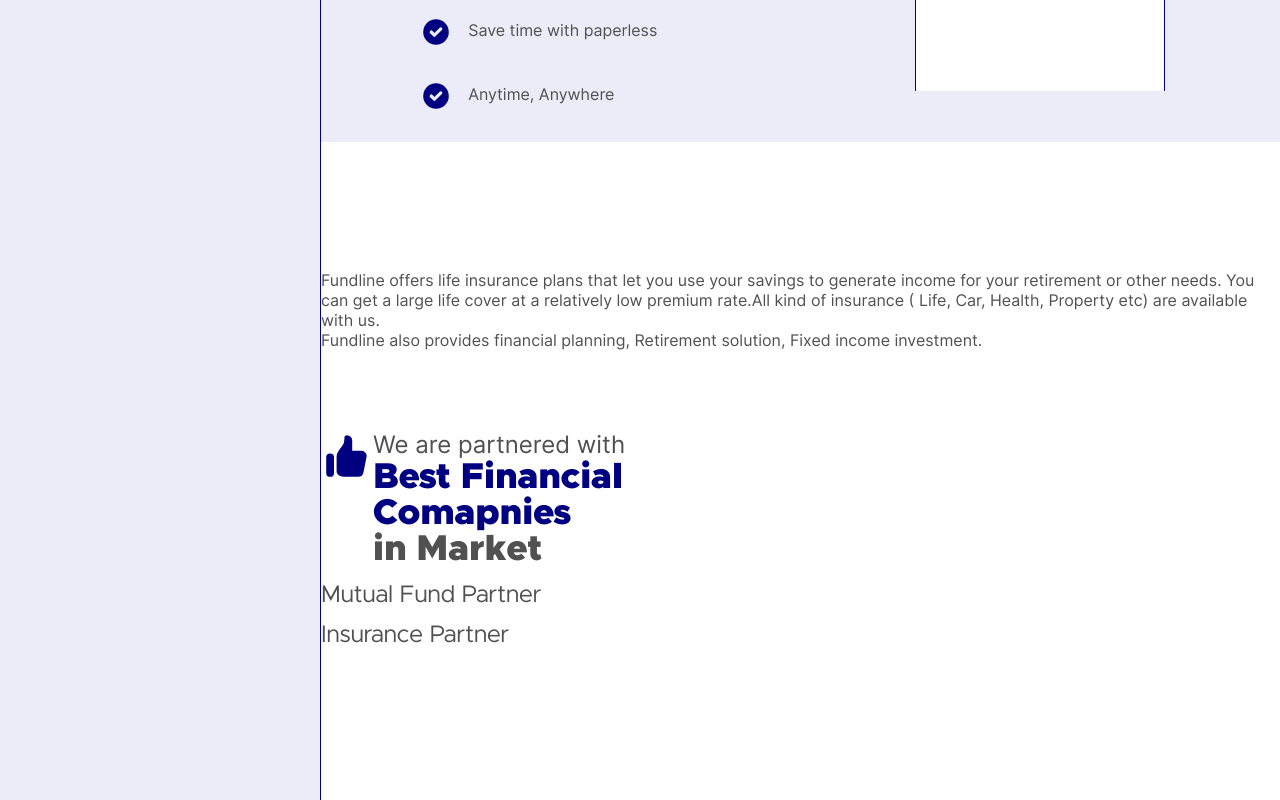
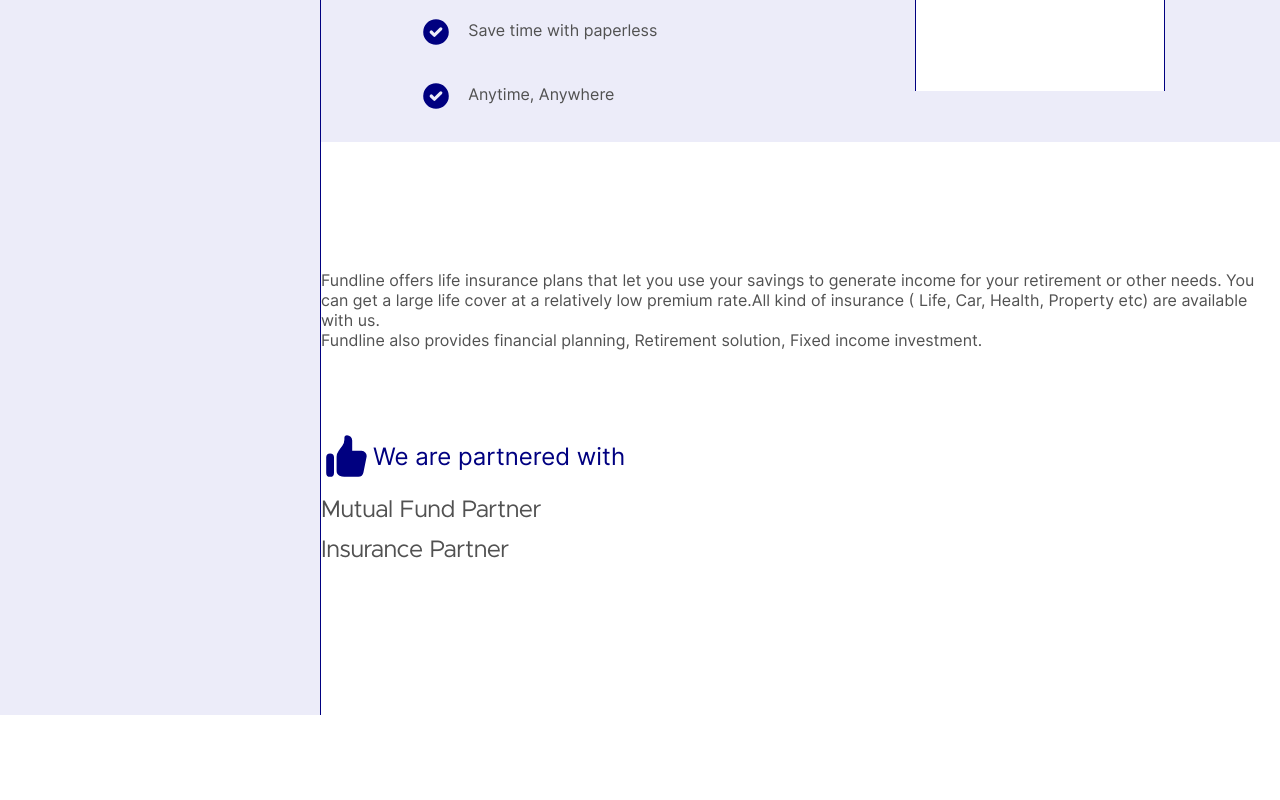
Before and after one commit to FUNDLINE/FUNDLINE-website, an Angular app: page /home in a window 1280 px wide. Shown: the part 822-1622 px from the top of the page. After the commit the page ends 1537 px from the top, so only its background shows below. Built offline with nearby package versions, Linux system fonts and the light colour scheme.

Commit message:
Slight change in partner section

```diff
--- a/src/app/home/home.component.css
+++ b/src/app/home/home.component.css
@@ -67,6 +67,7 @@
 .partner-banner {
     display:flex;
     justify-content: flex-start;
+    align-items: center;
 }
 
 .thumb-up {
@@ -77,6 +78,7 @@
 
 .partner-subtitle {
     font-size: 1.5rem;
+    color: var(--accent-900);
 }
 
 .partner-title {
--- a/src/app/home/home.component.html
+++ b/src/app/home/home.component.html
@@ -58,7 +58,6 @@
         </svg>
         <div class="partner-title-container">
             <p class="partner-subtitle">We are partnered with</p>
-            <h3 class="partner-title"><span>Best Financial<br/>Comapnies</span><br/>in Market</h3>
         </div>
     </div>
 
```
